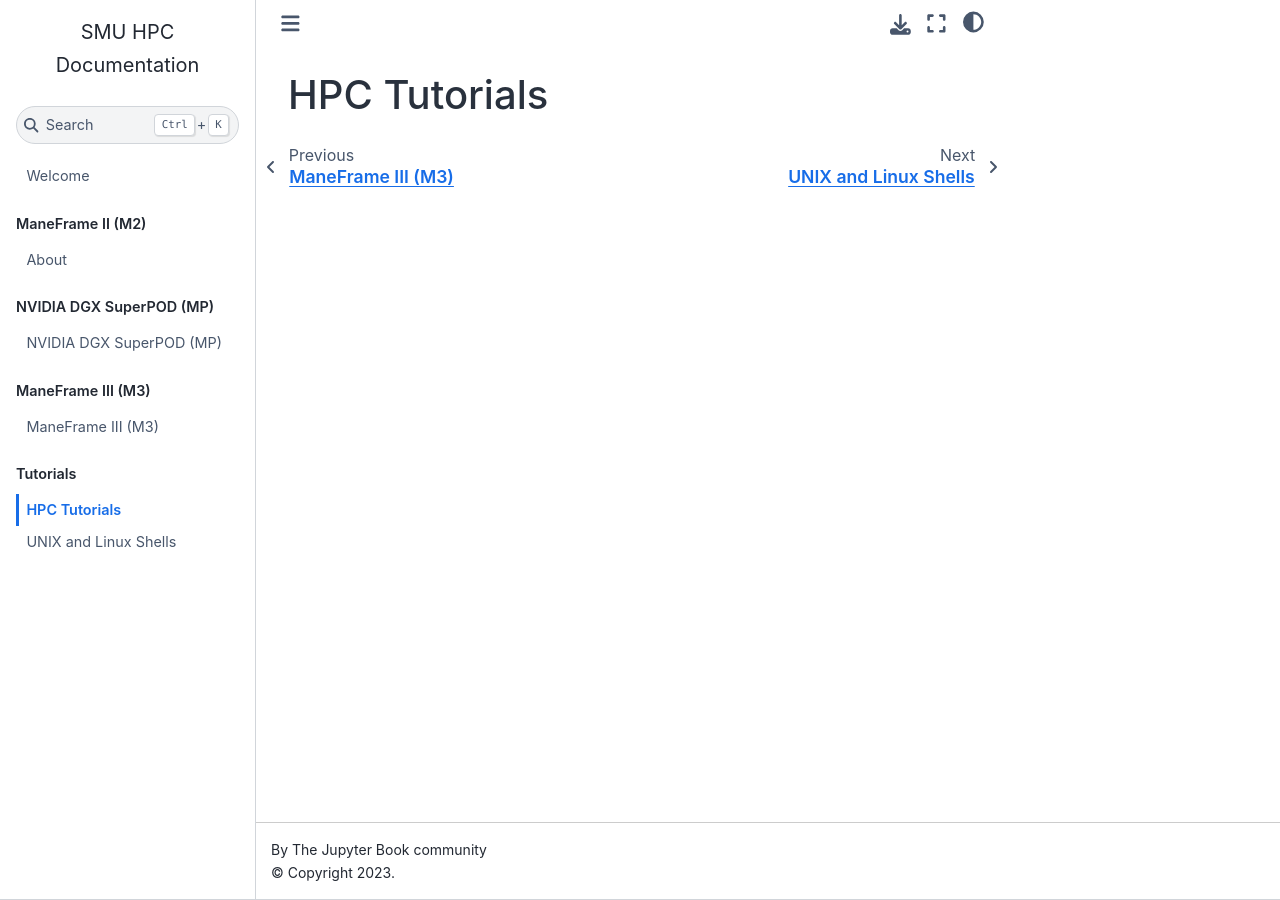
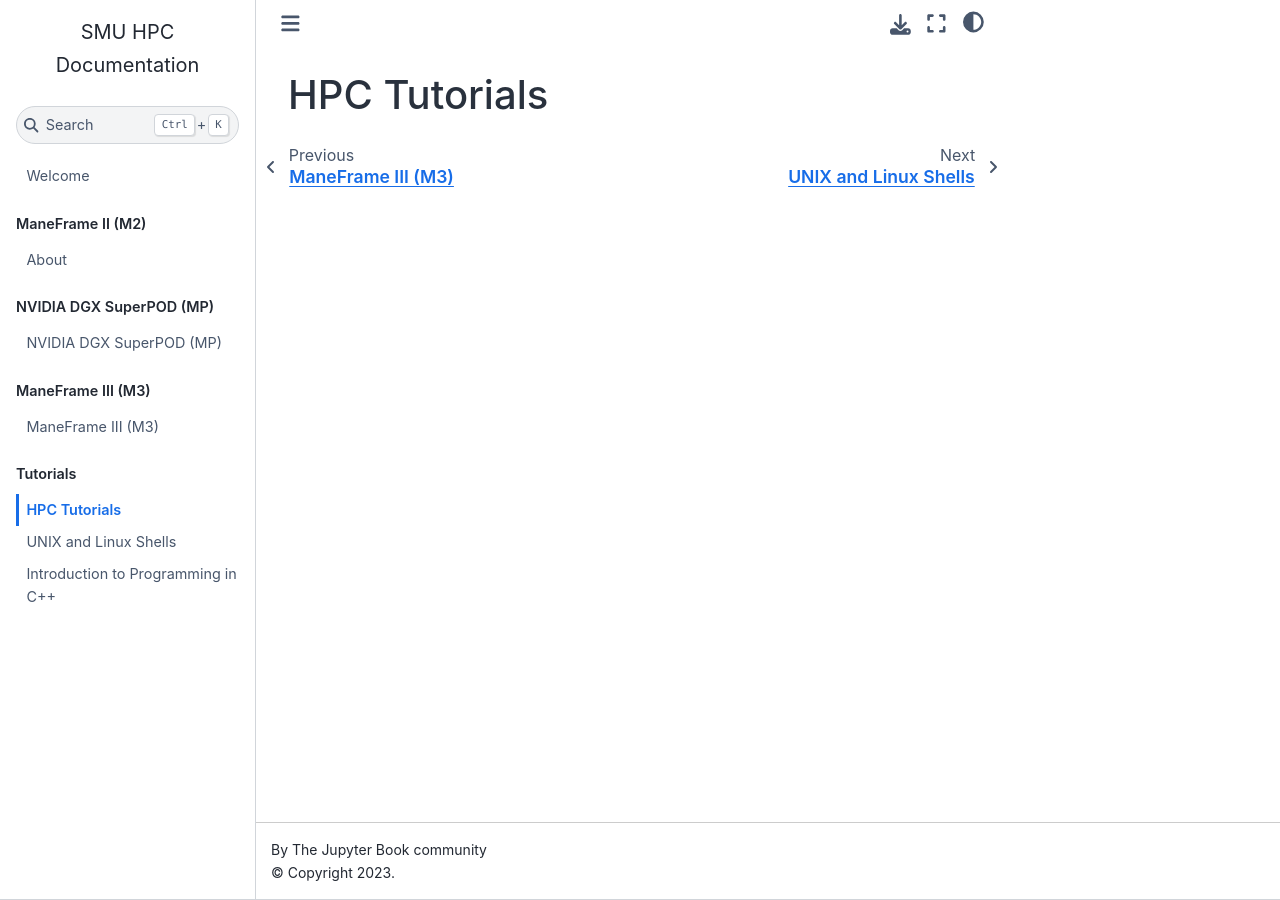
Before and after one commit to SouthernMethodistUniversity/hpc_docs, a Jupyter Book: the page built from docs/tutorials/intro.md, in a window 1280 px wide. Built offline with Jupyter Book 1.0.4 settings and Sphinx 7.4.7 and the Sphinx Book theme 1.1.4, drawn with Linux system fonts in a browser that asks for light colours; pages that are not in the unit, such as notebooks, are missing from menus; part of the change alters nothing that is shown.

```diff
--- a/docs/_toc.yml
+++ b/docs/_toc.yml
@@ -16,15 +16,4 @@ parts:
   chapters:
   - file: tutorials/intro.md
   - file: tutorials/unix/intro.md
-  - file: tutorials/cpp/intro.md
-    sections:
-    - file: tutorials/cpp/syntax.md
-    - file: tutorials/cpp/building_programs.md
-    - file: tutorials/cpp/debugging.md
-    - file: tutorials/cpp/profiling.md
-    - file: tutorials/cpp/testing.md
-    - file: tutorials/cpp/math_libraries.md
-    - file: tutorials/cpp/parallel_stl.md
-    - file: tutorials/cpp/kokkos.md
-    - file: tutorials/cpp/openmp.md
-    - file: tutorials/cpp/mpi.md
+  - file: tutorials/cpp/session_1.md
```
